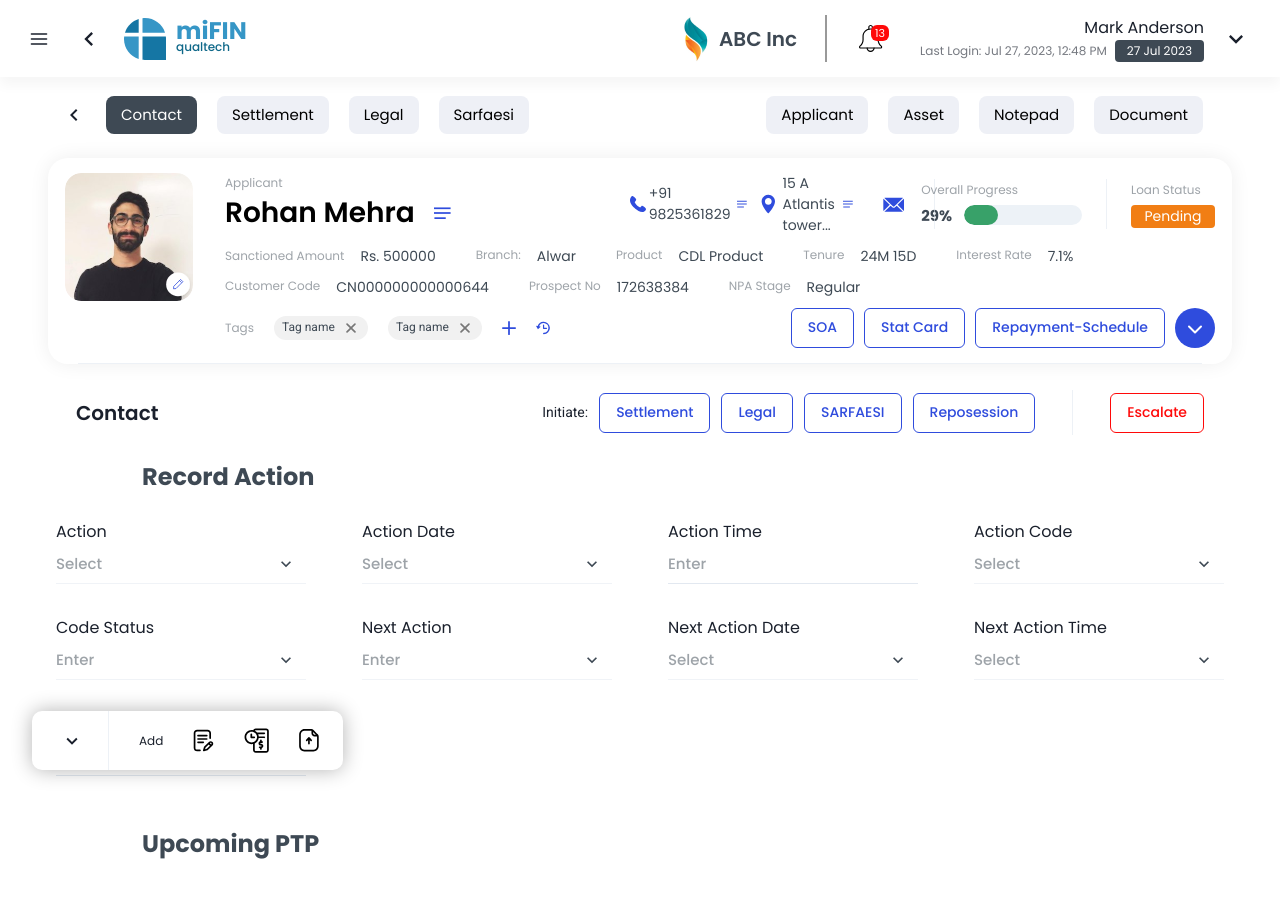
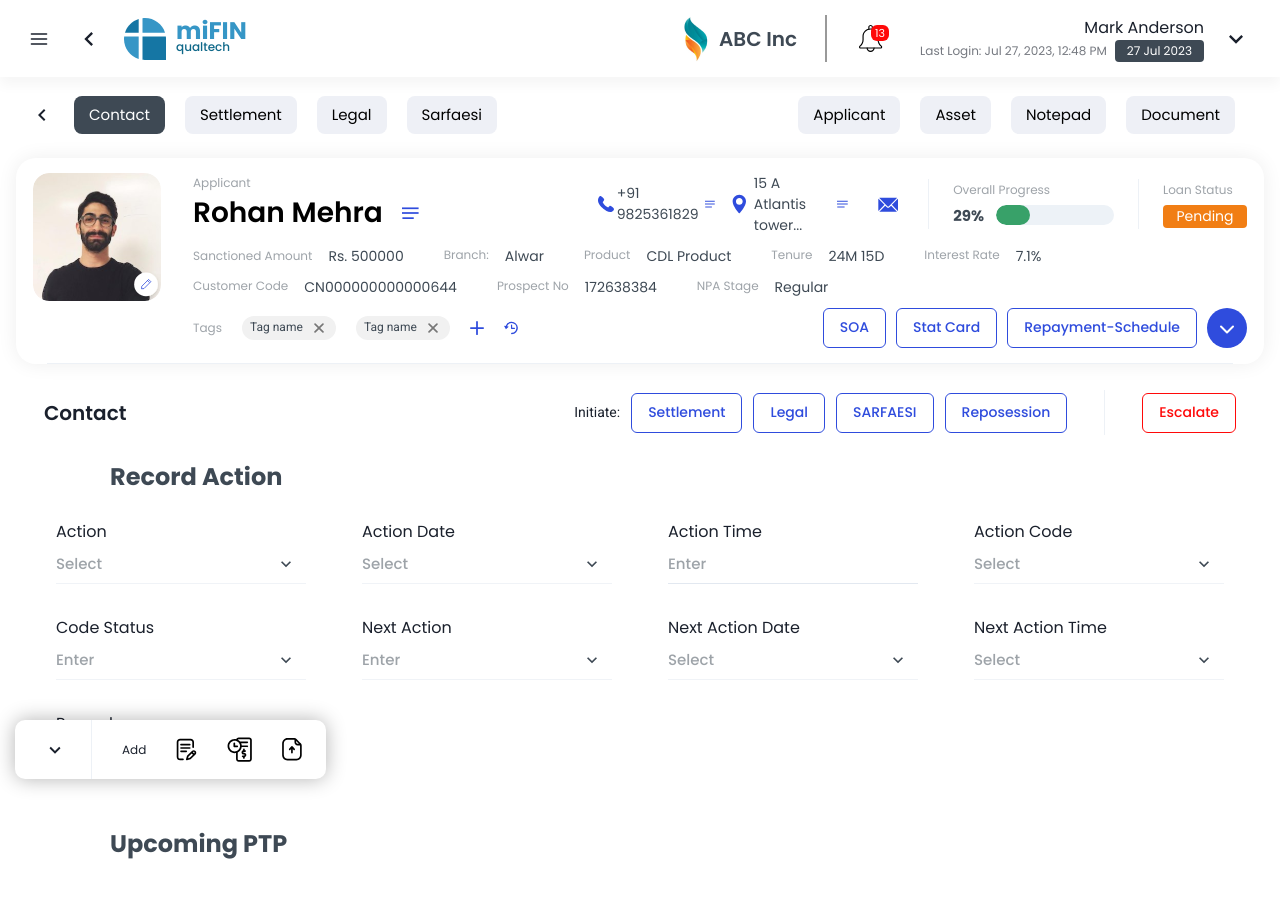
Before and after one commit to RojanSr/Dashboard, a React (Vite) app: page /users in a window 1280 px wide. Shown: the top 902 px of the page. Built offline with nearby package versions, Linux system fonts and the light colour scheme.

Commit message:
fixes: margins

```diff
--- a/src/components/BodyComponent.jsx
+++ b/src/components/BodyComponent.jsx
@@ -13,10 +13,10 @@ const BodyComponent = () => {
       <SaveExit />
       <Flex
         position="sticky"
-        left={{ base: "50%", md: "15px" }}
-        bottom="30px"
+        bottom="21px"
         justifyContent="center"
         display={{ base: "flex", md: "block" }}
+        ml={{ base: "0px", md: "15px" }}
       >
         <FloatTool />
       </Flex>
--- a/src/components/Layout.jsx
+++ b/src/components/Layout.jsx
@@ -35,7 +35,7 @@ const Layout = ({ children }) => {
           <Header toggleBar={updateOpenState} isOpen={isOpen} />
         </Box>
         <Box
-          px={{ sm: 4, md: 8 }}
+          // px={{ sm: 4, md: 8 }}
           pt={0}
           pb={6}
           h="full"
--- /dev/null
+++ b/src/components/accordion/index.jsx
@@ -0,0 +1,30 @@
+import React from "react";
+import {
+  AccordionItem,
+  AccordionButton,
+  AccordionIcon,
+  Box,
+  Text,
+  AccordionPanel,
+} from "@chakra-ui/react";
+
+const AccordionComp = ({ text, el }) => {
+  return (
+    <AccordionItem py="24px">
+      <Text as="h2">
+        <AccordionButton>
+          <Box as="span" flex="1" textAlign="left">
+            <Text color="#3E4954" fontWeight="700" fontSize="20px">
+              {text}
+            </Text>
+          </Box>
+          <AccordionIcon fontSize="30px" />
+        </AccordionButton>
+      </Text>
+
+      <AccordionPanel>{el}</AccordionPanel>
+    </AccordionItem>
+  );
+};
+
+export default AccordionComp;
--- a/src/components/header/Header.jsx
+++ b/src/components/header/Header.jsx
@@ -129,11 +129,12 @@ export default function Header({ toggleBar, isOpen }) {
                   borderRadius: "6px",
                   color: "#fff",
                 }}
+                cursor="pointer"
               >
                 <Image src={NotificationIcon} />
               </Box>
 
-              <Box>
+              <Box cursor="pointer">
                 <Text textAlign="right">Mark Anderson</Text>
                 <Flex gap={2} alignItems="center">
                   <Text fontSize="12px" fontWeight="400" opacity="0.6">
--- a/src/pages/Contact/RecordAction.jsx
+++ b/src/pages/Contact/RecordAction.jsx
@@ -48,7 +48,7 @@ const SelectAction = ({ name, placeholder }) => {
         py={2}
         color="#3E4954;"
         mt={"-4"}
-        fontSize="15px"
+        fontSize={{ base: "14px", md: "15px" }}
         cursor="pointer"
         fontWeight="500"
         variant="flushed"
--- a/src/pages/Contact/UpcomingPTP.jsx
+++ b/src/pages/Contact/UpcomingPTP.jsx
@@ -1,8 +1,9 @@
-import { Box, Flex, Text, Divider, Image } from "@chakra-ui/react";
+import { Box, Flex, Text, Divider, Accordion } from "@chakra-ui/react";
 import React, { Fragment } from "react";
 import TableComponent from "../../components/TableComponent";
 import TabComponent from "../../components/TabComponent";
 import { ChevronRightIcon } from "@chakra-ui/icons";
+import AccordionComp from "../../components/accordion";
 
 const MobileSafari = ({ text }) => {
   return (
@@ -46,7 +47,7 @@ const UpcomingPTP = () => {
         <Text
           color="#3E4954"
           fontSize={{ base: "20px", md: "24px" }}
-          mb="25px"
+          mb="10px"
           mt={{ base: "21px", md: "0px" }}
           fontWeight="700"
         >
@@ -60,13 +61,13 @@ const UpcomingPTP = () => {
 
       {/* Mobile view */}
       <Box display={{ base: "block", md: "none" }}>
-        <Fragment>
+        <Accordion allowToggle mx="-9px">
           {data.map((el) => (
-            <Box key={el.name}>
-              <MobileSafari text={el.name} />
-            </Box>
+            <Fragment key={el.name}>
+              <AccordionComp text={el.name} el={<TableComponent />} />
+            </Fragment>
           ))}
-        </Fragment>
+        </Accordion>
         <Divider
           orientation="horizontal"
           mb="41px"
--- a/src/pages/Contact/index.jsx
+++ b/src/pages/Contact/index.jsx
@@ -15,7 +15,7 @@ const Contact = () => {
   return (
     <Box
       // w={{ base: "calc(100vw-32px)", md: "calc(100vw - 88px)" }}
-      mx={{ base: "16px", md: "0px", lg: "44px" }}
+      mx={{ base: "16px", lg: "44px" }}
     >
       <Flex
         justifyContent="space-between"
@@ -62,7 +62,7 @@ const Contact = () => {
         </Flex>
       </Flex>
 
-      <Box mx={{ base: "7px", lg: "66px" }}>
+      <Box mx={{ base: "0px", md: "66px" }}>
         <Divider
           w="100vw"
           transform="translateX(-16px)"
@@ -70,8 +70,6 @@ const Contact = () => {
           display={{ base: "block", md: "none" }}
         ></Divider>
         <RecordAction />
-      </Box>
-      <Box mx={{ base: "7px", lg: "66px" }}>
         <UpcomingPTP />
       </Box>
     </Box>
```
